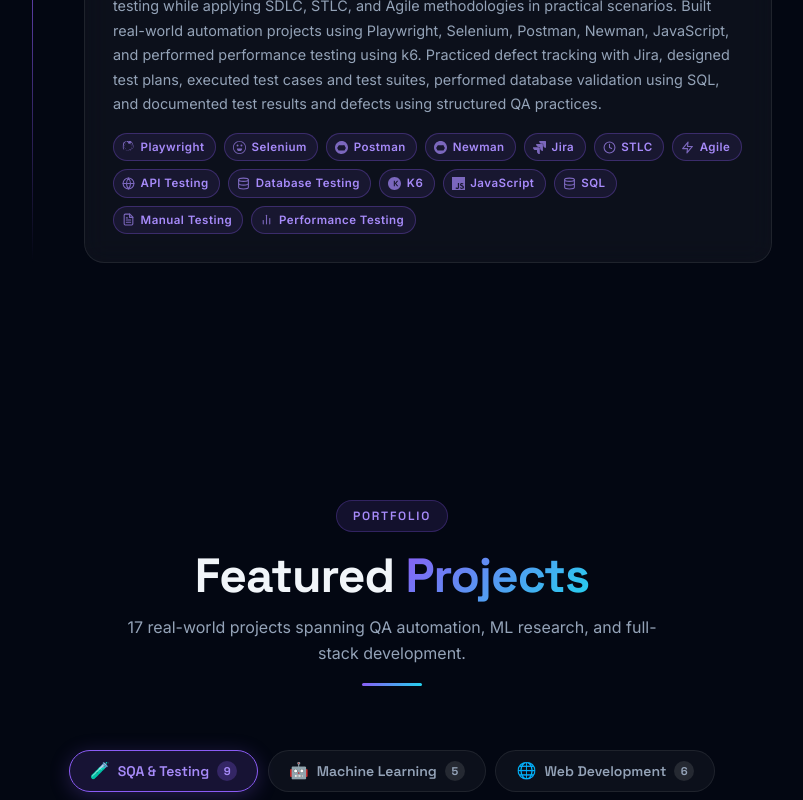
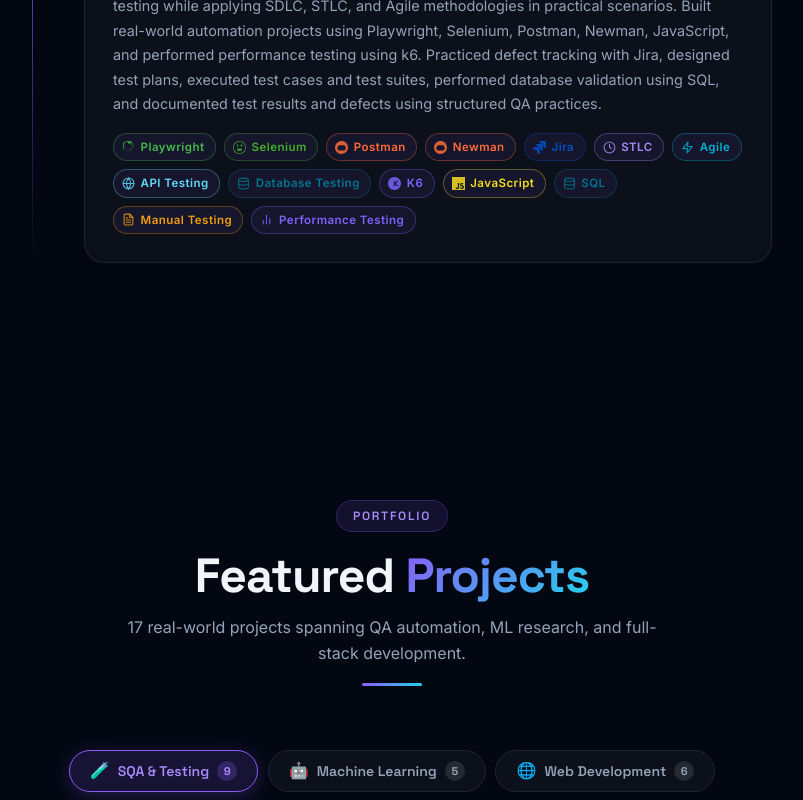
Before and after one commit to Nahin197/nahin-portfolio, a Next.js app: page / in a window 1280 px wide. Shown: the part 3720-4520 px from the top of the page, without its empty margins (248-1051 px from the left). Built offline with nearby package versions, Linux system fonts and the light colour scheme.

Commit message:
feat: add brand colours to tech-tag icons in Experience and Projects sections

```diff
--- a/app/globals.css
+++ b/app/globals.css
@@ -265,13 +265,15 @@ button {
   border-radius: 999px;
   border: 1px solid rgba(139, 92, 246, 0.3);
   color: var(--clr-violet-light);
-  background: rgba(139, 92, 246, 0.1);
+  background: rgba(139, 92, 246, 0.07);
   transition: all var(--transition-fast);
 }
 
 .tech-tag:hover {
-  background: rgba(139, 92, 246, 0.2);
-  border-color: var(--clr-violet);
+  background: color-mix(in srgb, var(--tag-color, #8b5cf6) 15%, transparent);
+  border-color: var(--tag-color, var(--clr-violet));
+  color: var(--tag-color, var(--clr-violet-light));
+  filter: brightness(1.15);
 }
 
 .tech-tag:hover .tech-tag-icon {
@@ -286,7 +288,7 @@ button {
   width: 13px;
   height: 13px;
   flex-shrink: 0;
-  opacity: 0.7;
+  opacity: 0.85;
   transition: opacity 0.2s, transform 0.2s;
 }
 
--- a/app/page.js
+++ b/app/page.js
@@ -257,13 +257,114 @@ const TECH_ICONS = {
   'JavaScript ES6':    <svg viewBox="0 0 24 24" fill="currentColor"><path d="M0 0h24v24H0V0zm22.034 18.276c-.175-1.095-.888-2.015-3.003-2.873-.736-.345-1.554-.585-1.797-1.14-.091-.33-.105-.51-.046-.705.15-.646.915-.84 1.515-.66.39.12.75.42.976.9 1.034-.676 1.034-.676 1.755-1.125-.27-.42-.404-.601-.586-.78-.63-.705-1.469-1.065-2.834-1.034l-.705.089c-.676.165-1.32.525-1.71 1.005-1.14 1.291-.811 3.541.569 4.471 1.365 1.02 3.361 1.244 3.616 2.205.24 1.17-.87 1.545-1.966 1.41-.811-.18-1.26-.586-1.755-1.336l-1.83 1.051c.21.48.45.689.81 1.109 1.74 1.756 6.09 1.666 6.871-1.004.029-.09.24-.705.074-1.65l.046.067zm-8.983-7.245h-2.248c0 1.938-.009 3.864-.009 5.805 0 1.232.063 2.363-.138 2.711-.33.689-1.18.601-1.566.48-.396-.196-.597-.466-.83-.855-.063-.105-.11-.196-.127-.196l-1.825 1.125c.305.63.75 1.172 1.324 1.517.855.51 2.004.675 3.207.405.783-.226 1.458-.691 1.811-1.411.51-.93.402-2.07.397-3.346.012-2.054 0-4.109 0-6.179l.004-.056z"/></svg>,
 };
 
+/* Brand colours for tech-tag icons — mirrors the skill-pill color system */
+const TECH_COLORS = {
+  /* Test Automation */
+  'Playwright':        '#45ba4b',
+  'Selenium':          '#43b02a',
+  'Selenium JS':       '#43b02a',
+  'Postman':           '#ff6c37',
+  'Newman':            '#ff6c37',
+  'k6':                '#7d64ff',
+  'K6':                '#7d64ff',
+  /* API / HTTP */
+  'REST API':          '#61dafb',
+  'REST API Testing':  '#61dafb',
+  'Newman HTMLExtra':  '#ff6c37',
+  'HTMLExtra':         '#e34c26',
+  /* QA / Methodology */
+  'Jira':              '#0052cc',
+  'Agile':             '#00b4d8',
+  'STLC':              '#a78bfa',
+  'SDLC / STLC':       '#a78bfa',
+  'Manual Testing':    '#f59e0b',
+  'API Testing':       '#61dafb',
+  'Database Testing':  '#00758f',
+  'Performance Testing':'#7d64ff',
+  'SQL':               '#00758f',
+  'Test Cases':        '#34d399',
+  'Bug Reporting':     '#f87171',
+  'SQA':               '#a78bfa',
+  /* Programming */
+  'JavaScript':        '#f7df1e',
+  'JavaScript ES6':    '#f7df1e',
+  'JavaScript ES6+':   '#f7df1e',
+  'JavaScript ES Modules': '#f7df1e',
+  'Java':              '#f89820',
+  'Java 17':           '#f89820',
+  'JUnit 5':           '#25a162',
+  'Python':            '#3776ab',
+  'PHP':               '#777bb4',
+  'Python Flask':      '#3776ab',
+  /* Web / Frontend */
+  'Laravel':           '#ff2d20',
+  'HTML5':             '#e34c26',
+  'CSS3':              '#264de4',
+  'Tailwind CSS':      '#38bdf8',
+  'tailwind CSS':      '#38bdf8',
+  'DaisyUI':           '#ff9fd8',
+  'MySQL':             '#00758f',
+  'Node.js':           '#5fa04e',
+  'Node JS':           '#5fa04e',
+  'Express.js':        '#888888',
+  'Express':           '#888888',
+  'Firebase':          '#ffca28',
+  /* ML */
+  'PyTorch':           '#ee4c2c',
+  'Scikit-learn':      '#f7931e',
+  'HuggingFace':       '#ffd21e',
+  'Google Colab':      '#f9ab00',
+  'XGBoost':           '#189ab4',
+  'LightGBM':          '#02b875',
+  'CatBoost':          '#ffcc00',
+  'GraphSAGE':         '#a78bfa',
+  'GATv2':             '#a78bfa',
+  'UMAP':              '#00b4d8',
+  'HDBSCAN':           '#38bdf8',
+  'SacreBLEU':         '#34d399',
+  'NLP':               '#34d399',
+  'CodeCarbon':        '#22c55e',
+  'LaTeX':             '#008080',
+  'YOLO':              '#00aaff',
+  'SAHI':              '#ff6b6b',
+  'IEEE Paper':        '#00629b',
+  'LLaMA':             '#7c3aed',
+  'Spatial Proteomics':'#f472b6',
+  'Bioinformatics':    '#34d399',
+  /* Tools */
+  'Git & GitHub':      '#f05032',
+  'GitHub Actions':    '#2088ff',
+  'VS Code':           '#007acc',
+  'IntelliJ IDEA':     '#fe315d',
+  'Allure':            '#a78bfa',
+  'HTML Reporter':     '#e34c26',
+  /* Desktop / Java */
+  'JavaFX':            '#f89820',
+  'JDBC':              '#00758f',
+  'Maven':             '#c71a36',
+  'Multithreading':    '#f59e0b',
+  'Socket Programming':'#38bdf8',
+  'Socket Programming for chat system': '#38bdf8',
+  /* Security */
+  'Argon2id':          '#10b981',
+  '2FA':               '#06b6d4',
+  'RBAC':              '#8b5cf6',
+  'JWT':               '#d63aff',
+  /* POM */
+  'POM':               '#a78bfa',
+};
+
 /* Reusable TechTag component with optional icon lookup */
 function TechTag({ name, className = 'tech-tag' }) {
   const icon = TECH_ICONS[name];
+  const color = TECH_COLORS[name];
   return (
-    <span className={className}>
+    <span
+      className={className}
+      style={color ? { '--tag-color': color, borderColor: `${color}55`, color: color } : undefined}
+    >
       {icon && (
-        <span className="tech-tag-icon" aria-hidden="true">{icon}</span>
+        <span className="tech-tag-icon" aria-hidden="true" style={color ? { color } : undefined}>{icon}</span>
       )}
       {name}
     </span>
```
